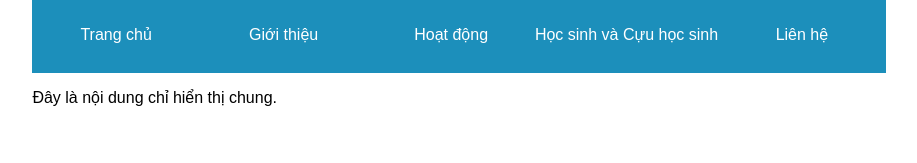
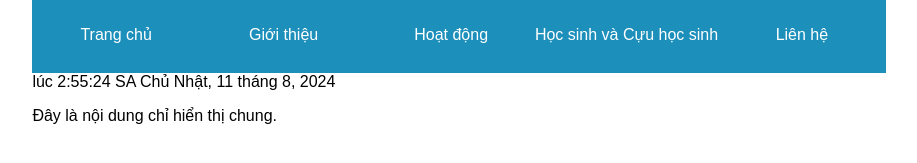
Before and after one commit to thptductan/ductan, a plain HTML site: page index.html in a window 1280 px wide. Shown: the part 127-290 px from the top of the page, without its empty margins (181-1098 px from the left). Drawn offline with Linux system fonts and the light colour scheme.

Commit message:
Update index.html

```diff
--- a/index.html
+++ b/index.html
@@ -35,6 +35,7 @@
                 <span>hệ</span>
             </a>
         </div>
+        <div id="date-time"></div> <!-- Thêm phần hiển thị ngày giờ hiện tại cho di động -->
     </div>
 
     <!-- Nội dung chỉ hiển thị trên máy tính -->
@@ -46,6 +47,7 @@
             <a href="#">Học sinh và Cựu học sinh</a>
             <a href="#">Liên hệ</a>
         </div>
+        <div id="date-time-desktop"></div> <!-- Thêm phần hiển thị ngày giờ hiện tại cho máy tính -->
     </div>
 
     <!-- Nội dung chung cho cả di động và máy tính -->
@@ -54,5 +56,28 @@
         <p>Đây là nội dung chỉ hiển thị chung.</p>
     </div>
 
+    <script>
+        // JavaScript để hiển thị ngày giờ hiện tại
+        function updateDateTime() {
+            const now = new Date();
+            const options = {
+                weekday: 'long',
+                year: 'numeric',
+                month: 'long',
+                day: 'numeric',
+                hour: 'numeric',
+                minute: 'numeric',
+                second: 'numeric',
+                hour12: true
+            };
+            const dateTimeString = now.toLocaleDateString('vi-VN', options);
+
+            document.getElementById('date-time').textContent = dateTimeString;
+            document.getElementById('date-time-desktop').textContent = dateTimeString;
+        }
+
+        // Cập nhật ngày giờ ngay khi tải trang
+        window.onload = updateDateTime;
+    </script>
 </body>
 </html>
```
